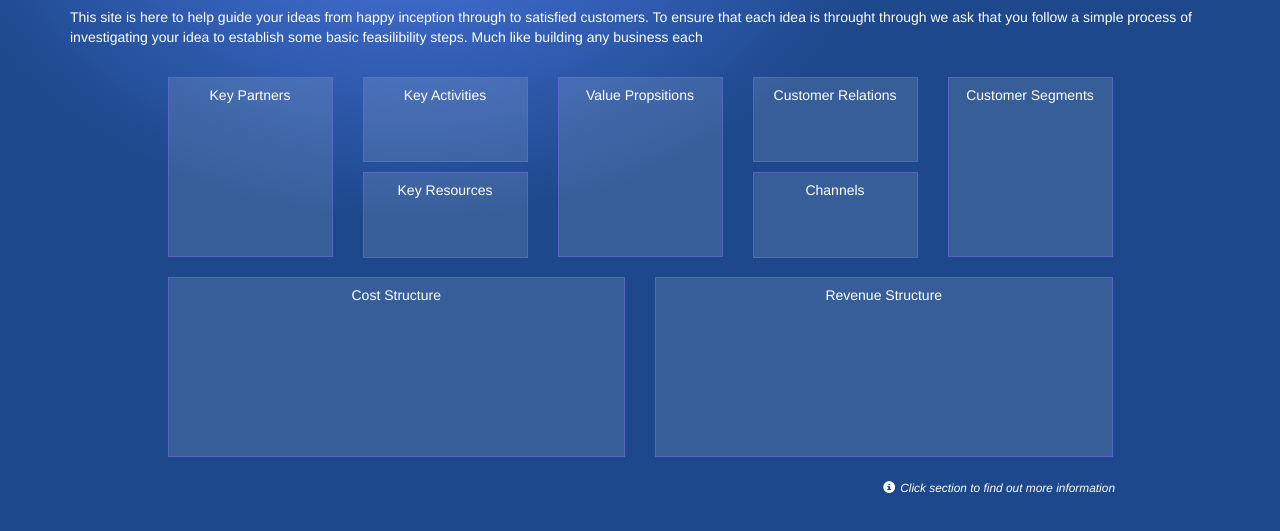
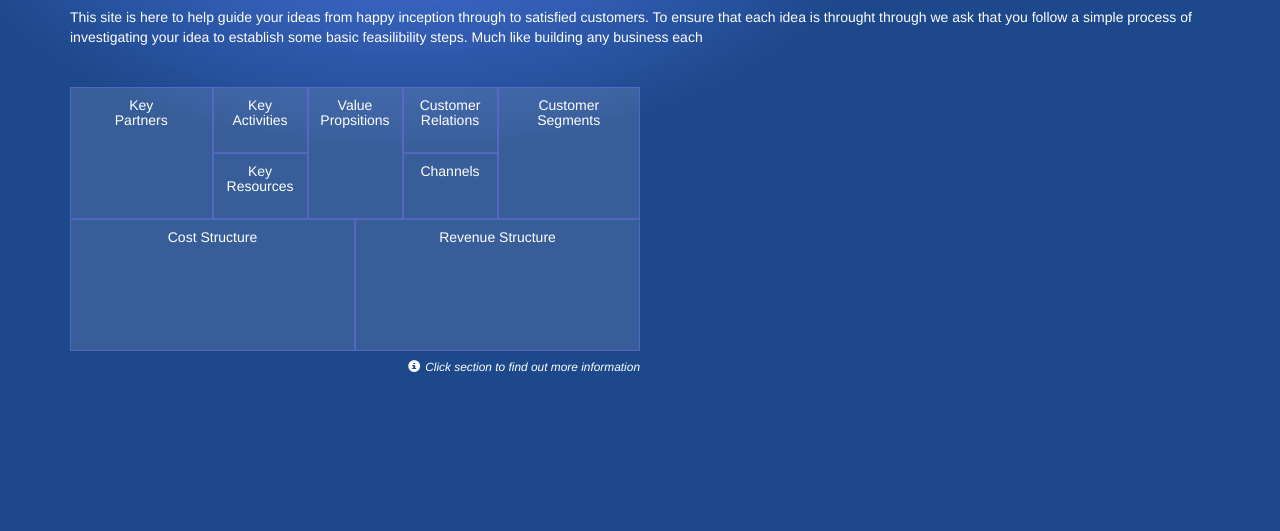
Before and after one commit to axshaw/busModelGen, a plain HTML site: page index.html in a window 1280 px wide. Shown: the part 133-664 px from the top of the page. Drawn offline with Linux system fonts and the light colour scheme.

Commit message:
updated the UI abit. Seems abit ugly atm in terms of CSS and HTML need to clean up. Will do at later date. Just getting MVP sorted ;)

```diff
--- a/css/styles.css
+++ b/css/styles.css
@@ -19,37 +19,37 @@ nav.navbar{
 }
 
 .plan-section-wrapper{
-	height: 200px;
-	padding-bottom:20px;
+
+	background:rgba(255, 255, 255, 0.12);
+	text-align: center;
+	border: 1px solid rgba(107, 107, 224, 0.58);
 }
 
-.plan-section:hover, .plan-section.active{
+.plan-section-wrapper:hover, .plan-section-wrapper.active{
 	cursor:pointer;
 	background:rgba(255, 255, 255, 0.4);
 	border:1px solid rgb(27, 211, 49);
 }
 
 .section-half{
+
 	height:47.5%;
 }
 
 .plan-section{
-	background:rgba(255, 255, 255, 0.12);
-	height:100%;
-	text-align: center;
-	border: 1px solid rgba(107, 107, 224, 0.58);
+	height: 120px;
 }
-
 
 .plan-desc{
 	display: none;
+	margin-top: 25px;
 }
 
 .section-help{
 	display: block;
 	text-align: right;
-	margin-right:95px;
 	font-style: italic;
+	margin-top: 5px;
 }
 
 .section-help .glyphicon-info-sign{
@@ -57,9 +57,10 @@ nav.navbar{
 }
 
 .plan-section-half{
-	height:47.5%;
+	height:54px;
 }
 
-.plan-section-half.bottom{
-	margin-top:10px;
+.plan .col-md-2, .plan .col-md-6, .plan .col-md-3{
+	margin:0;
+	padding:0;
 }
--- a/index.html
+++ b/index.html
@@ -31,66 +31,88 @@
     	</nav>
 
     	<div class="container">
-
     		<div>
     			<h1>Idea Business Plan</h1>
     			<p>This site is here to help guide your ideas from happy inception through to satisfied customers. To ensure that each idea is throught through we ask that you follow a simple process of investigating your idea to establish some basic feasilibility steps. Much like building any business each</p>
     		</div>
 
-	<div class="plan">
+    		<div class="plan col-md-6">
     			<div class="row">
-	  	<div class="col-md-offset-1 col-md-2 plan-section-wrapper">
+    				<div class="col-md-3">
+    					<div class="plan-section-wrapper">
     						<div class="plan-section" data-key="keypartners">
-	  			<h5 class="partners">Key Partners</h5>
+    							<h5 class="partners">Key <br/> Partners</h5>
     						</div>
     					</div>
-	  	<div class="col-md-2 plan-section-wrapper">
+    				</div>
+    				<div class="col-md-2">
+    					<div class="plan-section-wrapper">
     						<div class="plan-section plan-section-half" data-key="keyactivities">
-	  			<h5>Key Activities</h5>
-	  		</div>
-	  		<div class="plan-section plan-section-half bottom" data-key="keyresources">
-	  			<h5>Key Resources</h5>
+    							<h5>Key <br/> Activities</h5>
     						</div>
     					</div>
-	  	<div class="col-md-2 plan-section-wrapper">
-	  		<div class="plan-section" data-key="valuepropsitions">
-	  			<h5 class="money">Value Propsitions</h5>
+    					<div class="plan-section-wrapper">
+    						<div class="plan-section plan-section-half bottom" data-key="keyresources">
+    							<h5>Key <br/> Resources</h5>
     						</div>
     					</div>
-	  	<div class="col-md-2 plan-section-wrapper">
+    				</div>
+    				<div class="col-md-2">
+    					<div class="plan-section-wrapper">
+    						<div class="plan-section" data-key="valuepropsitions">
+    							<h5 class="money">Value <br/> Propsitions</h5>
+    						</div>
+    					</div>
+    				</div>
+    				<div class="col-md-2">
+    					<div class="plan-section-wrapper">
     						<div class="plan-section plan-section-half" data-key="customerrelations">
-	  			<h5>Customer Relations</h5>
+    							<h5>Customer <br/> Relations</h5>
     						</div>
+    					</div>
+    					<div class="plan-section-wrapper">
     						<div class="plan-section plan-section-half bottom" data-key="channels">
     							<h5>Channels</h5>
     						</div>
     					</div>
-	  	<div class="col-md-2 plan-section-wrapper">
+    				</div>
+    				<div class="col-md-3">
+    					<div class="plan-section-wrapper">
     						<div class="plan-section" data-key="customersegments">
-	  			<h5>Customer Segments</h5>
+    							<h5>Customer <br/> Segments</h5>
+    						</div>
     					</div>
     				</div>
     			</div>
     			<div class="row">
 
-	  	<div class=" col-md-offset-1 col-md-5 plan-section-wrapper">
+    				<div class="col-md-6">
+    					<div class="plan-section-wrapper">
     						<div class="plan-section" data-key="coststructure">
     							<h5>Cost Structure</h5>
     						</div>
     					</div>
+    				</div>
 
-	  	<div class="col-md-5 plan-section-wrapper">
+    				<div class="col-md-6">
+    					<div class="plan-section-wrapper">
     						<div class="plan-section" data-key="revenuestructure">
     							<h5>Revenue Structure</h5>
     						</div>
     					</div>
+    				</div>
 
+    			</div>
+
+    			<div class=" row section-help">
+    				<small><i class="glyphicon glyphicon-info-sign"></i>Click section to find out more information</small>
     			</div>
     		</div>
 
-	<div class="section-help">
-		<small><i class="glyphicon glyphicon-info-sign"></i>Click section to find out more information</small>
-	</div>
+
+
+    		<div class="col-md-6">
+
 
     			<div id="keypartners" class="plan-desc">
     				<h2>Key Partners</h2>
@@ -171,6 +193,10 @@ Once you have the answers to these questions it becomes easier to associate the
     					</p>
     				</div>
 
+
+
+
+
     			</div>
     		</body>
     		</html>
--- a/js/app.js
+++ b/js/app.js
@@ -1,10 +1,10 @@
 $(document).ready(function(){
 
-  $('.plan-section').on('click', function(e){
+  $('.plan-section-wrapper').on('click', function(e){
     var elem = $(e.currentTarget);
-    var id = elem.attr('data-key');
+    var id = elem.find('.plan-section').attr('data-key');
 
-    $('.plan-section').removeClass('active');
+    $('.plan-section-wrapper').removeClass('active');
 
     $(elem).addClass('active');
 
```
Also changed, not shown: 1 other file. Lines whose indentation alone changed are shown as unchanged.
